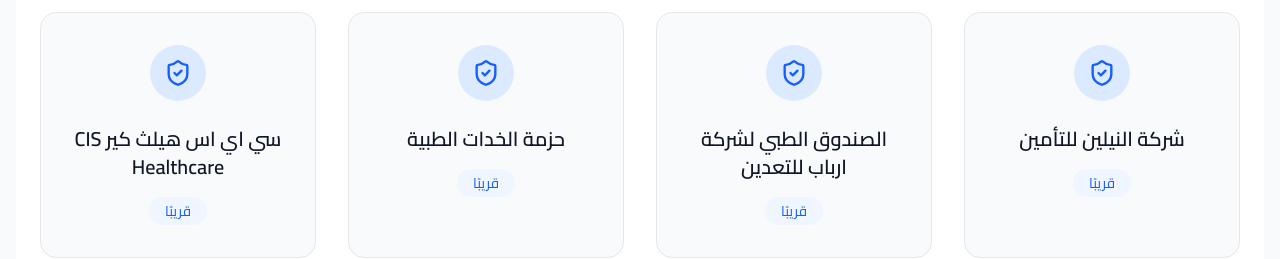
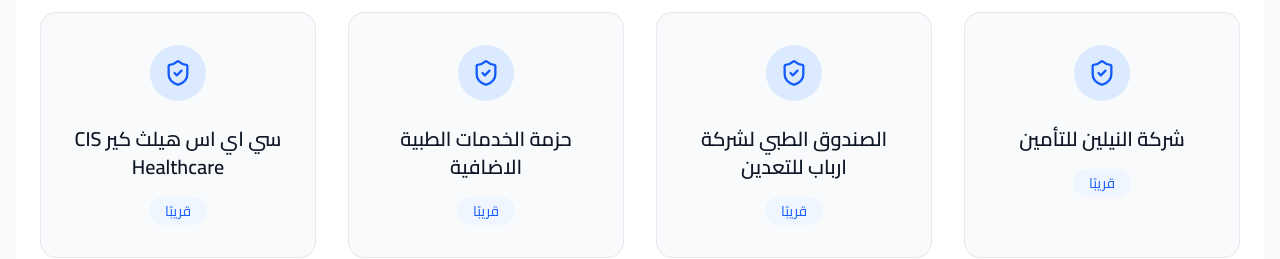
Before and after one commit to Mohammedsalih1/ODDC, a Next.js app: page / in a window 1280 px wide. Shown: the part 5560-5819 px from the top of the page. Built offline with nearby package versions, Linux system fonts and the light colour scheme.

Commit message:
Update insurance companies list for accuracy

```diff
--- a/app/components/Soon.jsx
+++ b/app/components/Soon.jsx
@@ -5,7 +5,7 @@
   const companies = [
     "شركة النيلين للتأمين",
     "الصندوق الطبي لشركة ارباب للتعدين",
-    "حزمة الخدات الطبية",
+    "حزمة الخدمات الطبية الاضافية",
     "سي اي اس هيلث كير CIS Healthcare",
   ];
 
```
